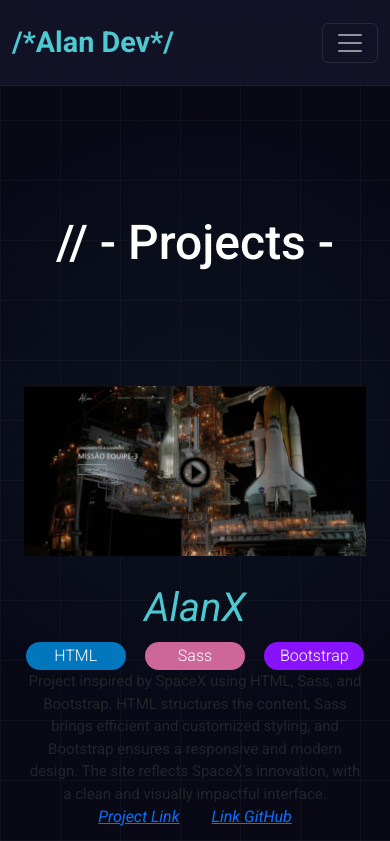
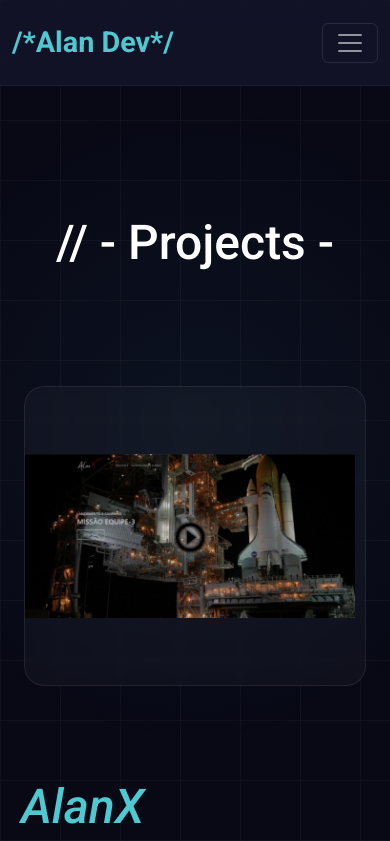
Before and after one commit to AlanFelipeM/Portfolio, a React (Vite) app: page /projects in a window 390 px wide. Shown: the top 841 px of the page. Built offline with nearby package versions, Linux system fonts and the light colour scheme.

Commit message:
fix: restore text visibility, improve contrast, and refine project image fitting

```diff
--- a/src/components/Card/Card.sass
+++ b/src/components/Card/Card.sass
@@ -3,7 +3,10 @@
 
 .Card
   display: flex
-  margin-top: 7rem
+  align-items: center
+  justify-content: space-between
+  gap: 4rem
+  margin-top: 10rem
 
 .reverse
   flex-direction: row-reverse
@@ -15,18 +18,22 @@
   padding-left: 0
 
 .Card .about-project
-  display: block
-  text-align: center
-  padding-top: 0
+  flex: 1
+  text-align: left
+  display: flex
+  flex-direction: column
+  justify-content: center
 
 .Card .titleproject
   color: variables.$secondary-text
-  font-weight: 400
+  font-weight: 500
+  font-size: 3rem
+  margin-bottom: 0.5rem
 
 .tec
   display: flex
-  justify-content: center
-  gap: 1rem
+  justify-content: flex-start
+  gap: 1.5rem
   color: variables.$primary-text
   margin-top: 1.5rem
 
@@ -75,78 +82,65 @@
     &.dart
       background-color: variables.$dart-color
 
+.Card .text
+  margin-top: 2rem
+  color: variables.$tertiary-text
+  font-size: 1.1rem
+  line-height: 1.6
+  max-width: 50ch
+  text-align: left
+
+.text2 p
+  margin-top: 2rem
+  color: variables.$tertiary-text
+  font-size: 1.1rem
+  line-height: 1.6
+  max-width: 50ch
+  text-align: left
+
+.Card .links
+  margin-top: 3rem
+  display: flex
+  justify-content: flex-start
+  gap: 3rem
+
+  a
+    color: variables.$secondary-text
+    text-decoration: none
+    font-size: 1.1rem
+    transition: 0.3s
+
+    &:hover
+      color: #fff
+      text-shadow: 0 0 10px variables.$secondary-text
+
 .img-card
   width: 100%
-  transition: 0.4s ease-in-out
+  height: auto
+  max-width: 600px
+  max-height: 450px
+  min-height: 300px
+  object-fit: contain
+  border-radius: 20px
+  transition: 0.6s cubic-bezier(0.23, 1, 0.32, 1)
+  background: rgba(255, 255, 255, 0.03)
+  backdrop-filter: blur(5px)
+  border: 1px solid rgba(255, 255, 255, 0.08)
+  padding: 10px
 
 .img-card:hover
   cursor: pointer
-  transform: scale3d(1.05, 1.05, 1)
-  filter: drop-shadow(12px 12px 8px black)
-  filter: grayscale(50%)
+  transform: scale(1.02) translateY(-10px)
+  border-color: variables.$secondary-text
+  box-shadow: 0 30px 60px rgba(0, 0, 0, 0.6), 0 0 20px rgba(78, 201, 209, 0.2)
 
 @media(max-width: 1400px)
   .Card
-    width: 30rem
+    width: 100%
+    max-width: 1200px
+    margin-left: auto
+    margin-right: auto
     align-items: center
-
-  .Card .links
-    margin-top: 0
-
-@media(max-width: 1360px)
-  .Card
-    width: 30rem
-    align-items: center
-
-@media(max-width: 1203px)
-  .Card
-    width: 20rem
-    align-items: center
-
-@media(max-width: 1150px)
-  .Card
-    width: 26rem
-    align-items: center
-
-  .Card .tec
-    width: 30rem
-
-  .Card .tec h3
-    font-size: 20px
-
-  .Card p
-    font-size: 15px
-
-
-@media(max-width: 1000px)
-  .Card
-    width: 23rem
-    align-items: center
-
-  .Card .tec h3
-    font-size: 17px
-
-  .Card p
-    font-size: 15px
-
-
-
-@media(max-width: 994px)
-  .Card
-    width: 18rem
-
-  .Card .tec h3
-    font-size: 17px
-
-  .Card p
-    font-size: 15px
-
-  .titleproject
-    font-size: 33px
-
-  .Card .links
-    font-size: 15px
-
 
 @media(max-width: 900px)
   .Card
```
